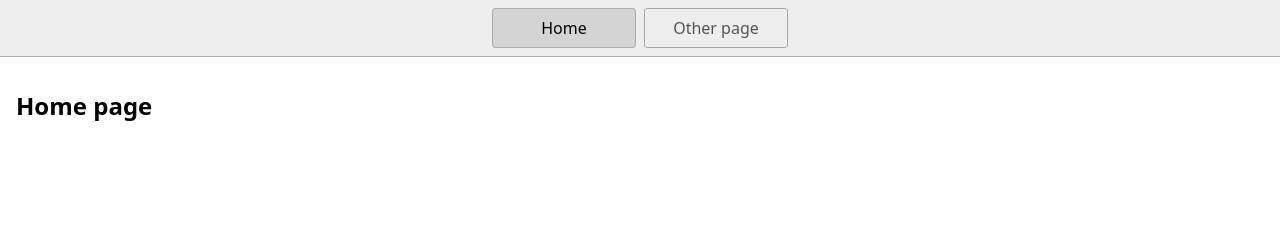
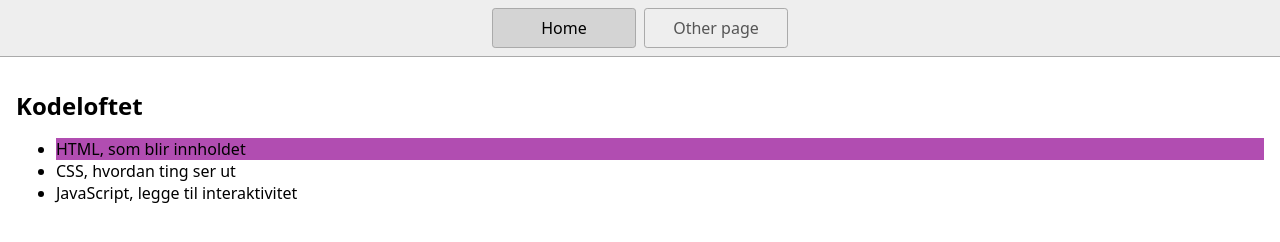
Before and after one commit to LarsGJobloop/stackblitz-starters-ddjdsm, a website: page index.html in a window 1280 px wide. Drawn offline with Linux system fonts and the light colour scheme.

Commit message:
legge til språken som vi skal bruke

```diff
--- a/index.html
+++ b/index.html
@@ -1,5 +1,6 @@
 <!DOCTYPE html>
 <html lang="en">
+
 <head>
   <title>Home</title>
   <meta charset="UTF-8" />
@@ -11,13 +12,20 @@
   <link rel="stylesheet" href="styles.css" />
   <script type="module" src="script.js"></script>
 </head>
+
 <body>
   <nav>
     <a href="/" aria-current="page">Home</a>
     <a href="/page2.html">Other page</a>
   </nav>
   <main>
-      <h1>Home page</h1>
+    <h1>Kodeloftet</h1>
+    <ul>
+      <li class="html">HTML, som blir innholdet</li>
+      <li>CSS, hvordan ting ser ut</li>
+      <li>JavaScript, legge til interaktivitet</li>
+    </ul>
   </main>
 </body>
+
 </html>
--- a/script.js
+++ b/script.js
@@ -1 +1 @@
-console.log('Hello!');
+console.log('Hallaien Kodeloftet');
--- a/styles.css
+++ b/styles.css
@@ -44,3 +44,7 @@ h1 {
   font-weight: bold;
   font-size: 1.5rem;
 }
+
+.html {
+  background-color: rgb(177, 77, 177);
+}
```
Also changed, not shown: 1 other file. Lines whose indentation alone changed are shown as unchanged.
